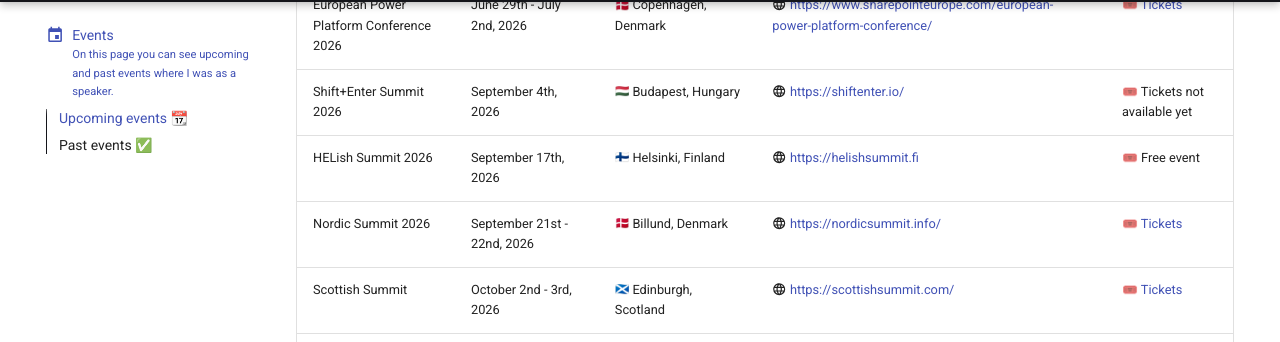
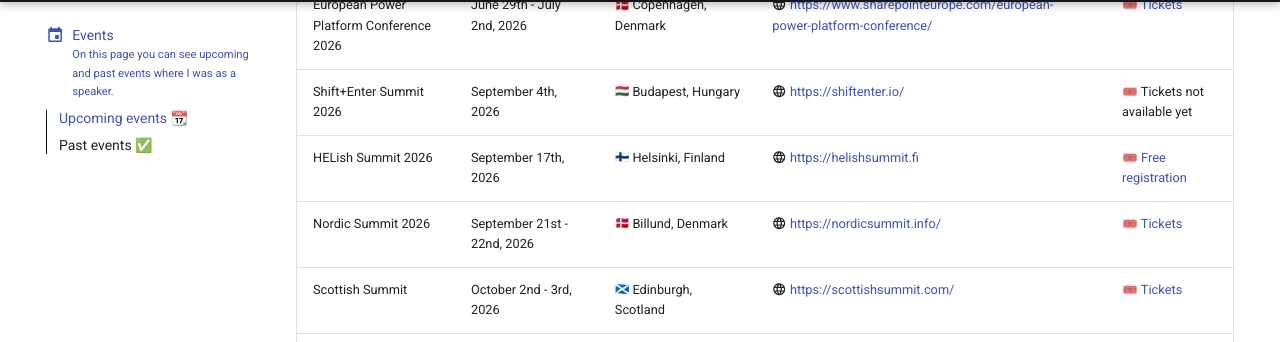
Before and after one commit to Laskewitz/laskewitz.github.io, an MkDocs documentation site: the page built from docs/events.md, in a window 1280 px wide and 900 px high, scrolled down 334 px. Shown: the part 110-452 px from the top of the window. Built offline with MkDocs 1.6.1 and Material for MkDocs 9.7.7, drawn with Linux system fonts in a browser that asks for light colours; emoji names are drawn with the system emoji font.

Commit message:
Add HELish Summit registration link
Co-authored-by: Copilot <223556219+Copilot@users.noreply.github.com>

```diff
--- a/docs/events.md
+++ b/docs/events.md
@@ -18,7 +18,7 @@ icon: material/calendar
 | AgentCon Utrecht | June 25th, 2026 | :nl: Driebergen-Rijsenburg, The Netherlands | :material-web: [https://agentcon.city/utrecht](https://agentcon.city/utrecht) | 🎟️ Registration closed |
 | European Power Platform Conference 2026 | June 29th - July 2nd, 2026 | :dk: Copenhagen, Denmark | :material-web: [https://www.sharepointeurope.com/european-power-platform-conference/](https://www.sharepointeurope.com/european-power-platform-conference/) | 🎟️ [Tickets](https://www.sharepointeurope.com/european-power-platform-conference-pricing/) |
 | Shift+Enter Summit 2026 | September 4th, 2026 | :hu: Budapest, Hungary | :material-web: [https://shiftenter.io/](https://shiftenter.io/) | 🎟️ Tickets not available yet |
-| HELish Summit 2026 | September 17th, 2026 | :fi: Helsinki, Finland | :material-web: [https://helishsummit.fi](https://helishsummit.fi) | 🎟️ Free event |
+| HELish Summit 2026 | September 17th, 2026 | :fi: Helsinki, Finland | :material-web: [https://helishsummit.fi](https://helishsummit.fi) | 🎟️ [Free registration](https://www.lyyti.fi/reg/HELish_Summit_2026) |
 | Nordic Summit 2026 | September 21st - 22nd, 2026 | :dk: Billund, Denmark | :material-web: [https://nordicsummit.info/](https://nordicsummit.info/) | 🎟️ [Tickets](https://nordicsummit.info/) |
 | Scottish Summit | October 2nd - 3rd, 2026 | :scotland: Edinburgh, Scotland | :material-web: [https://scottishsummit.com/](https://scottishsummit.com/) | 🎟️ [Tickets](https://fienta.com/scottish-summit-2026) |
 | Power Platform Community Conference 2026 | October 27th - 29th, 2026 | :us: Las Vegas, United States | :material-web: [https://powerplatformconf.com/](https://powerplatformconf.com/) | 🎟️ [Tickets](https://powerplatformconf.com/register) |
```
